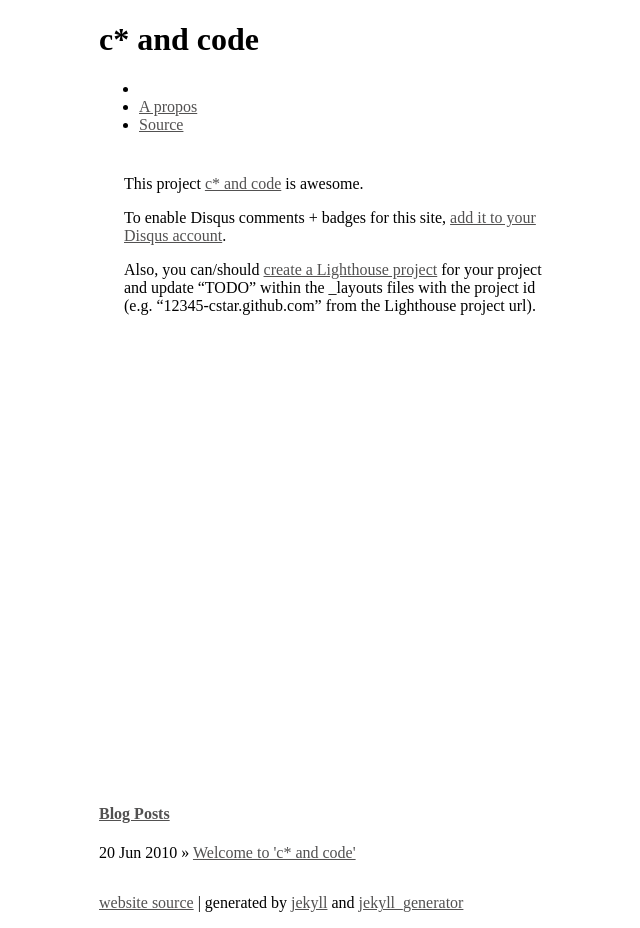
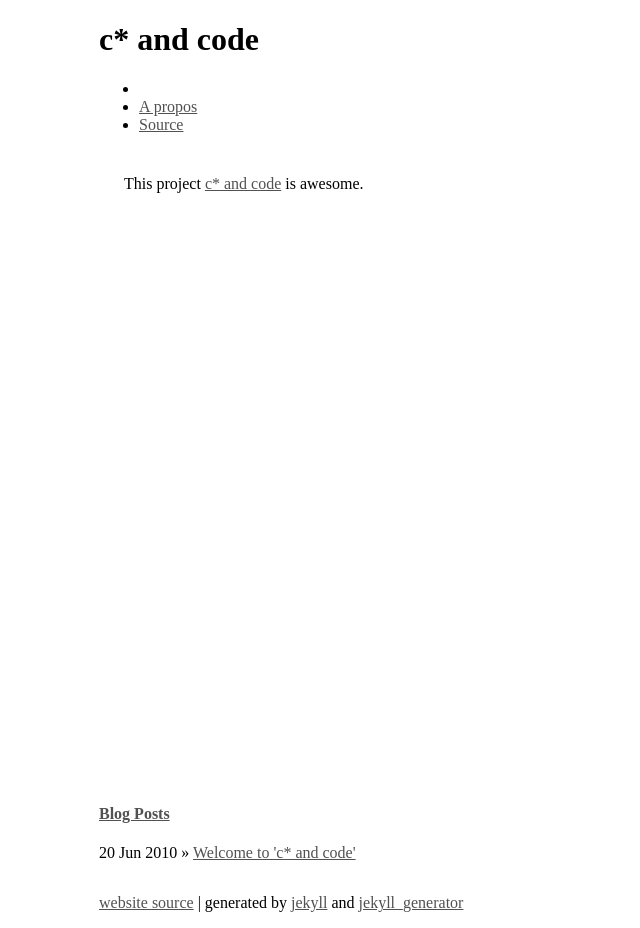
Before and after one commit to cstar/cstar.github.com, a Jekyll site: the page built from index.markdown, in a window 1280 px wide. Shown: the whole page, without its empty margins (166-806 px from the left). Built offline with Jekyll 4.4.1, drawn with Linux system fonts in a browser that asks for light colours; a script that is not in the unit is left out; comment, search, counter and statistics services are not loaded.

Commit message:
edit content

```diff
--- a/about.markdown
+++ b/about.markdown
@@ -9,6 +9,8 @@ Hi and welcome on my blog.
 The name’s Eric Cestari and I am thirty-something.
 
 I usually go by the cstar (or c* where possible) handle.
+
+![Eric Cestari, with head roughly shaved, looking half mysterious, half amused.](/images/cstar.jpg "Eric Cestari")
 
 What’s this blog about ?
 ---
--- a/index.markdown
+++ b/index.markdown
@@ -5,7 +5,3 @@ short: intro
 ---
 
 This project <a href="http://github.com/cstar/cstar.github.com">c* and code</a> is awesome.
-
-To enable Disqus comments + badges for this site, [add it to your Disqus account](http://disqus.com/add/).
-
-Also, you can/should [create a Lighthouse project](http://cstar.lighthouseapp.com/projects/new) for your project and update "TODO" within the _layouts files with the project id (e.g. "12345-cstar.github.com" from the Lighthouse project url).
```
Also changed, not shown: images/cstar.jpg (added).
